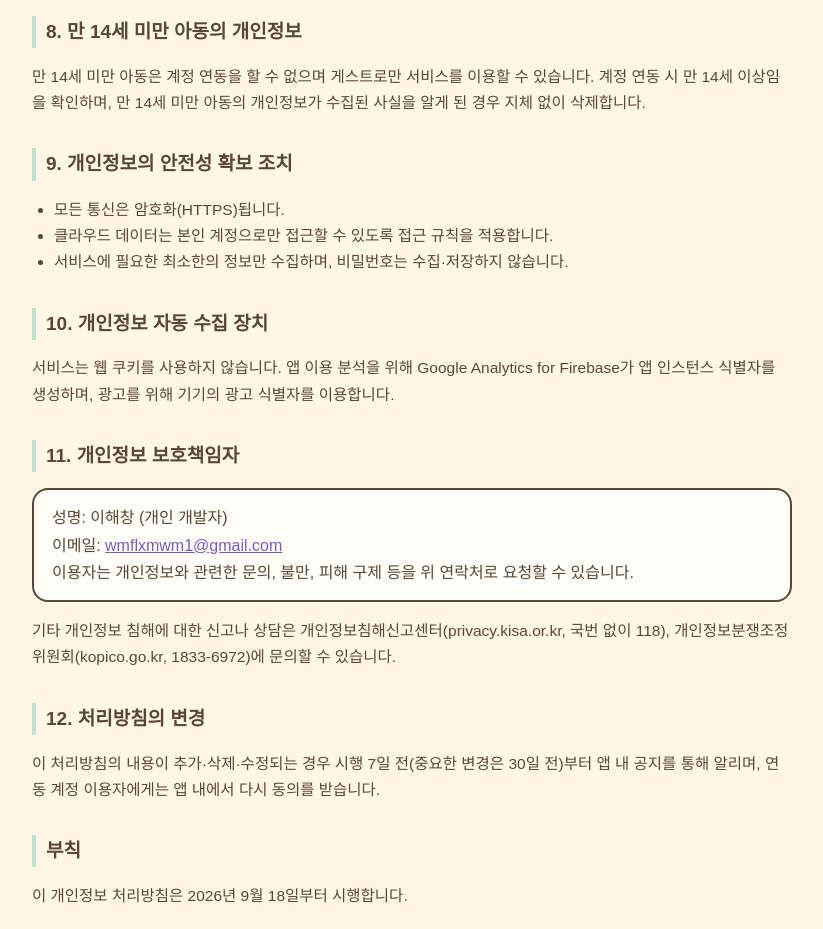
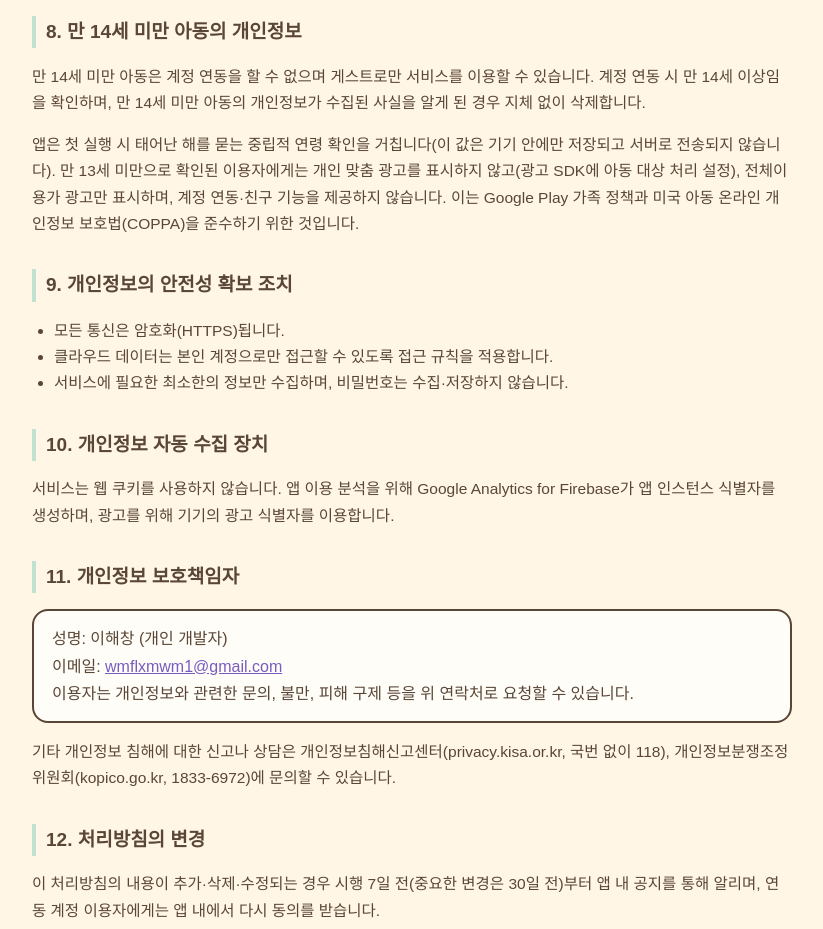
Before and after one commit to wmflxmwm-cell/dogvillage-legal, a plain HTML site: page privacy.html in a window 1280 px wide. Shown: the part 2640-3569 px from the top of the page, without its empty margins (228-1051 px from the left). Drawn offline with Linux system fonts and the light colour scheme.

Commit message:
개인정보처리방침 8조: 연령 확인·13세 미만 광고/연동/친구 제한 명시(가족 정책·COPPA)

```diff
--- a/privacy.html
+++ b/privacy.html
@@ -94,6 +94,7 @@
 
 <h2>8. 만 14세 미만 아동의 개인정보</h2>
 <p>만 14세 미만 아동은 계정 연동을 할 수 없으며 게스트로만 서비스를 이용할 수 있습니다. 계정 연동 시 만 14세 이상임을 확인하며, 만 14세 미만 아동의 개인정보가 수집된 사실을 알게 된 경우 지체 없이 삭제합니다.</p>
+<p>앱은 첫 실행 시 태어난 해를 묻는 중립적 연령 확인을 거칩니다(이 값은 기기 안에만 저장되고 서버로 전송되지 않습니다). 만 13세 미만으로 확인된 이용자에게는 개인 맞춤 광고를 표시하지 않고(광고 SDK에 아동 대상 처리 설정), 전체이용가 광고만 표시하며, 계정 연동·친구 기능을 제공하지 않습니다. 이는 Google Play 가족 정책과 미국 아동 온라인 개인정보 보호법(COPPA)을 준수하기 위한 것입니다.</p>
 
 <h2>9. 개인정보의 안전성 확보 조치</h2>
 <ul>
```
